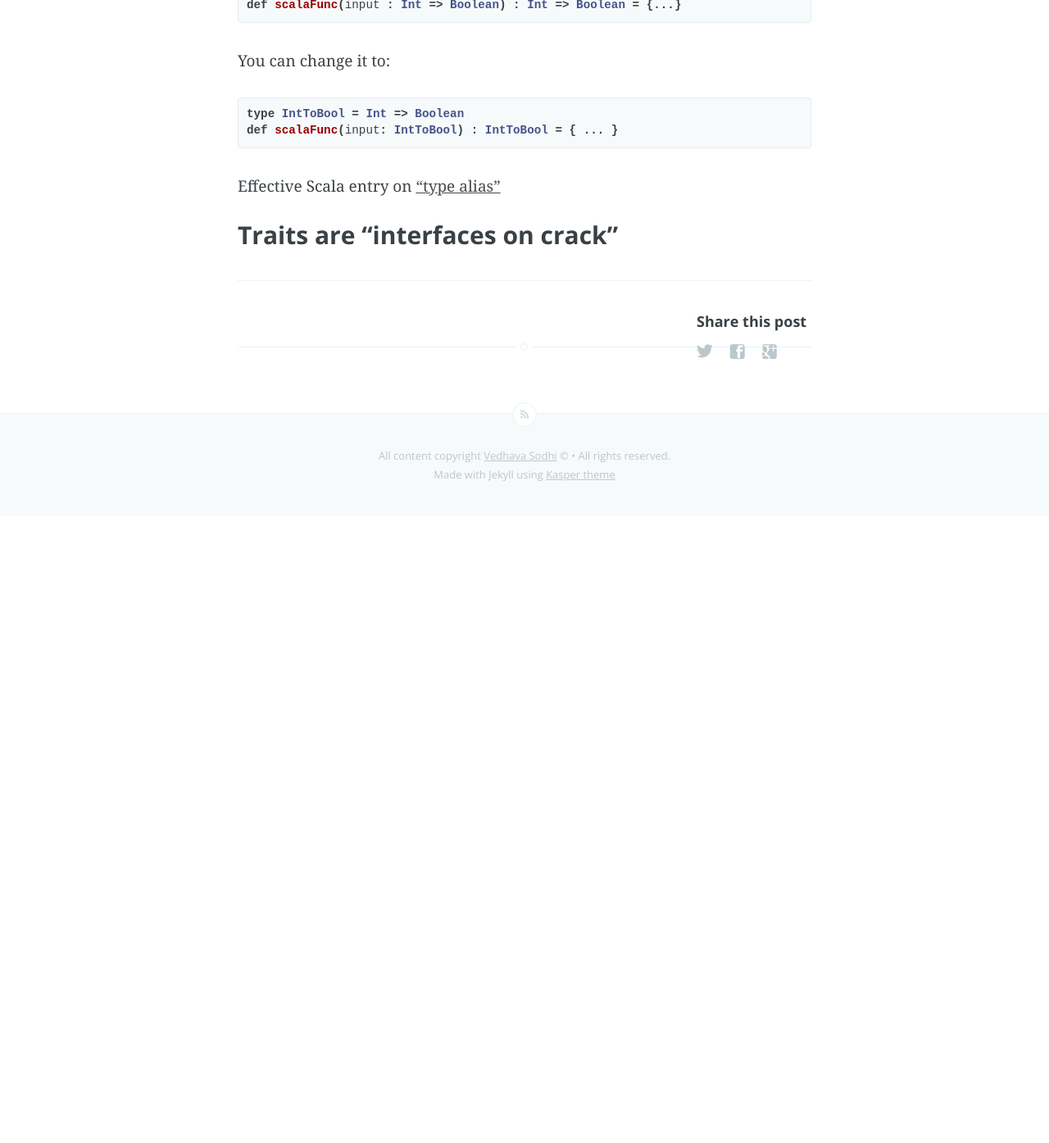
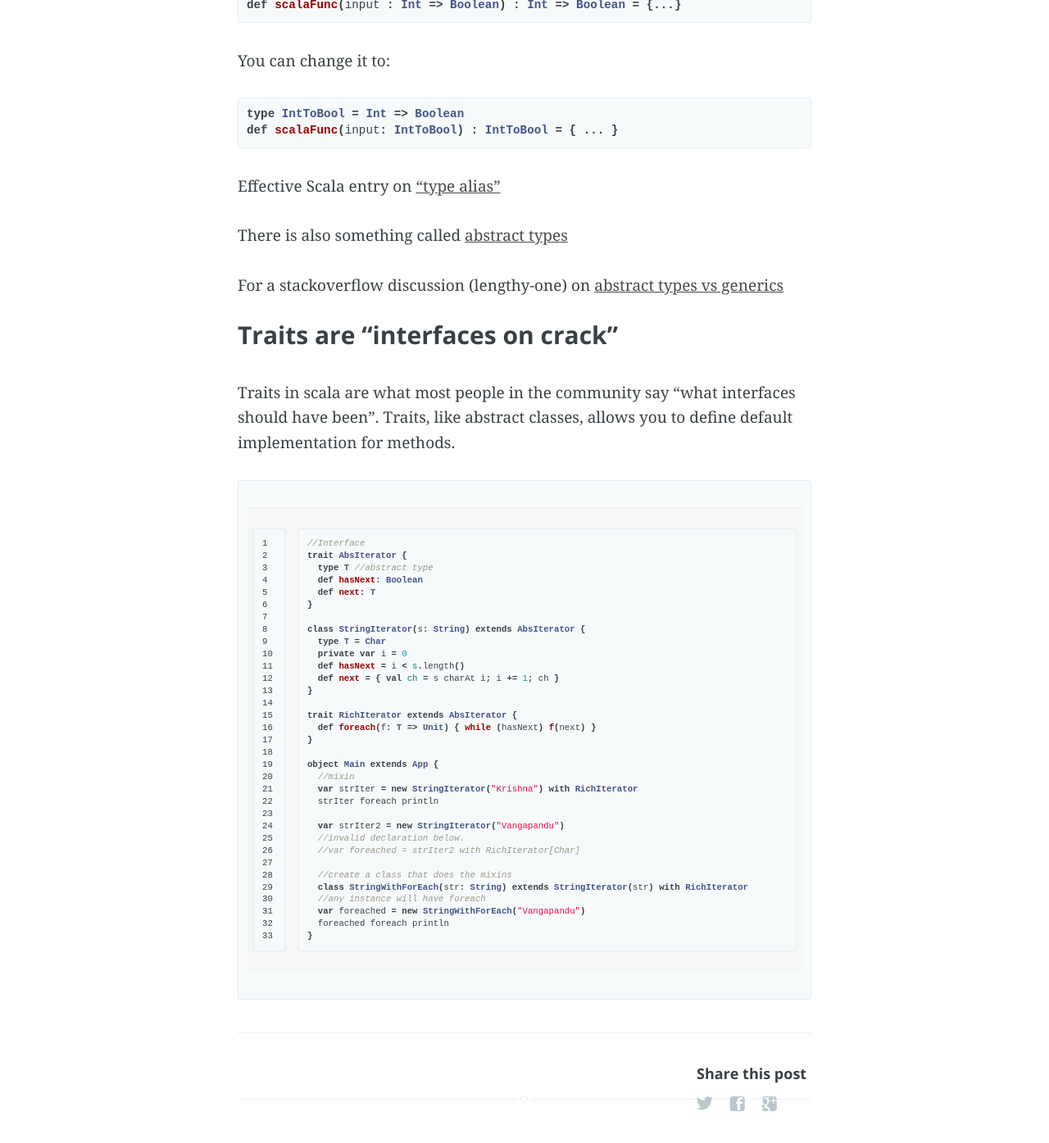
Before and after one commit to krishnabhargav/krishnabhargav.github.com, a Jekyll site: the page built from _posts/2014-06-02-Scala-once-again.md, in a window 1280 px wide and 1400 px high, scrolled down 1231 px. Shown: the top 1395 px of the window at 82% size. Built offline with Jekyll 4.4.1, drawn with Linux system fonts in a browser that asks for light colours; Markdown is read by kramdown in place of the engine named in the settings; before the commit the page ends 1861 px from its top, so only the background shows below that.

Commit message:
Added some notes on the subject of Traits & Mixin

```diff
--- a/_posts/2014-06-02-Scala-once-again.md
+++ b/_posts/2014-06-02-Scala-once-again.md
@@ -33,4 +33,48 @@ def scalaFunc(input: IntToBool) : IntToBool = { ... }
 
 Effective Scala entry on ["type alias"](http://twitter.github.io/effectivescala/#Types%20and%20Generics-Type%20aliases)
 
+There is also something called [abstract types](http://docs.scala-lang.org/tutorials/tour/abstract-types.html)
+
+For a stackoverflow discussion (lengthy-one) on [abstract types vs generics](http://stackoverflow.com/a/1154727)
+
 #### Traits are "interfaces on crack"
+
+Traits in scala are what most people in the community say "what interfaces should have been". Traits, like abstract classes, allows you to define default implementation for methods.
+
+{% highlight scala linenos %}
+
+//Interface
+trait AbsIterator {
+  type T //abstract type
+  def hasNext: Boolean
+  def next: T
+}
+
+class StringIterator(s: String) extends AbsIterator {
+  type T = Char
+  private var i = 0
+  def hasNext = i < s.length()
+  def next = { val ch = s charAt i; i += 1; ch }
+}
+
+trait RichIterator extends AbsIterator {
+  def foreach(f: T => Unit) { while (hasNext) f(next) }
+}
+
+object Main extends App {
+  //mixin
+  var strIter = new StringIterator("Krishna") with RichIterator
+  strIter foreach println
+
+  var strIter2 = new StringIterator("Vangapandu")
+  //invalid declaration below.
+  //var foreached = strIter2 with RichIterator[Char]
+
+  //create a class that does the mixins
+  class StringWithForEach(str: String) extends StringIterator(str) with RichIterator
+  //any instance will have foreach
+  var foreached = new StringWithForEach("Vangapandu")
+  foreached foreach println
+}
+
+{% endhighlight %}
```
